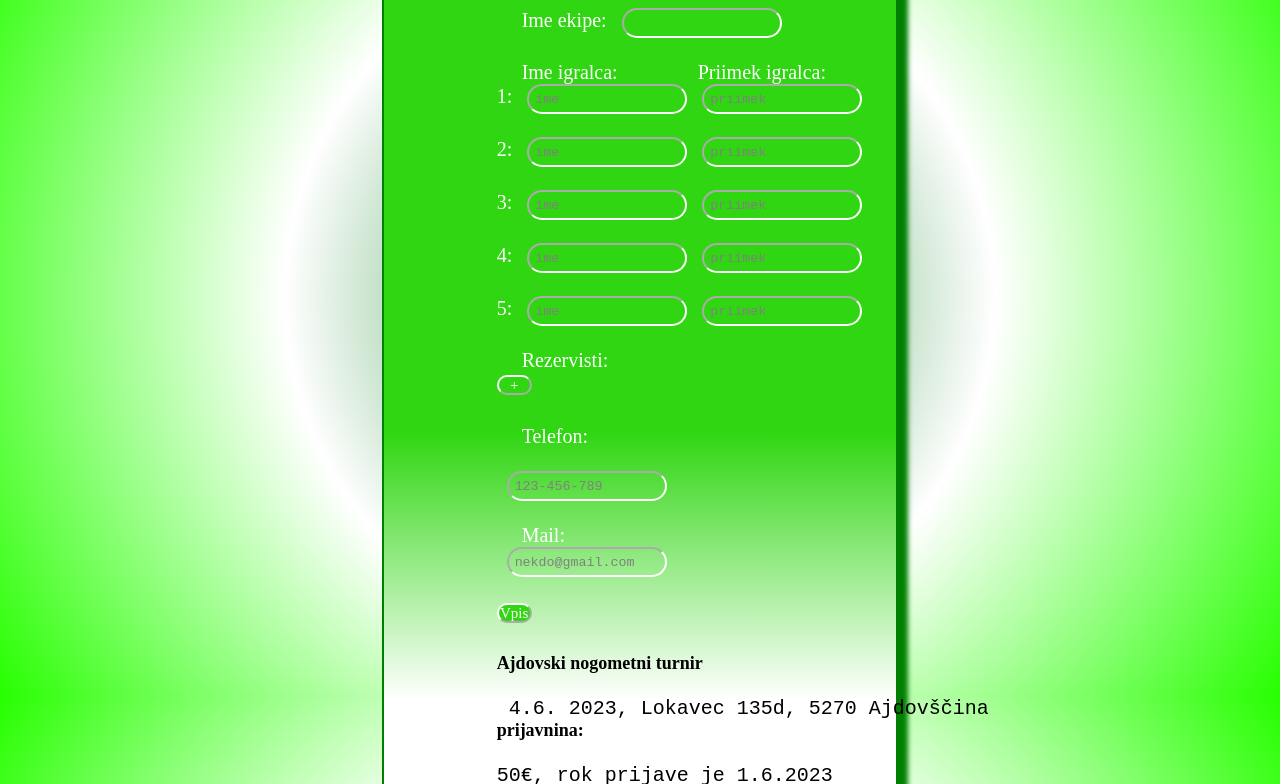
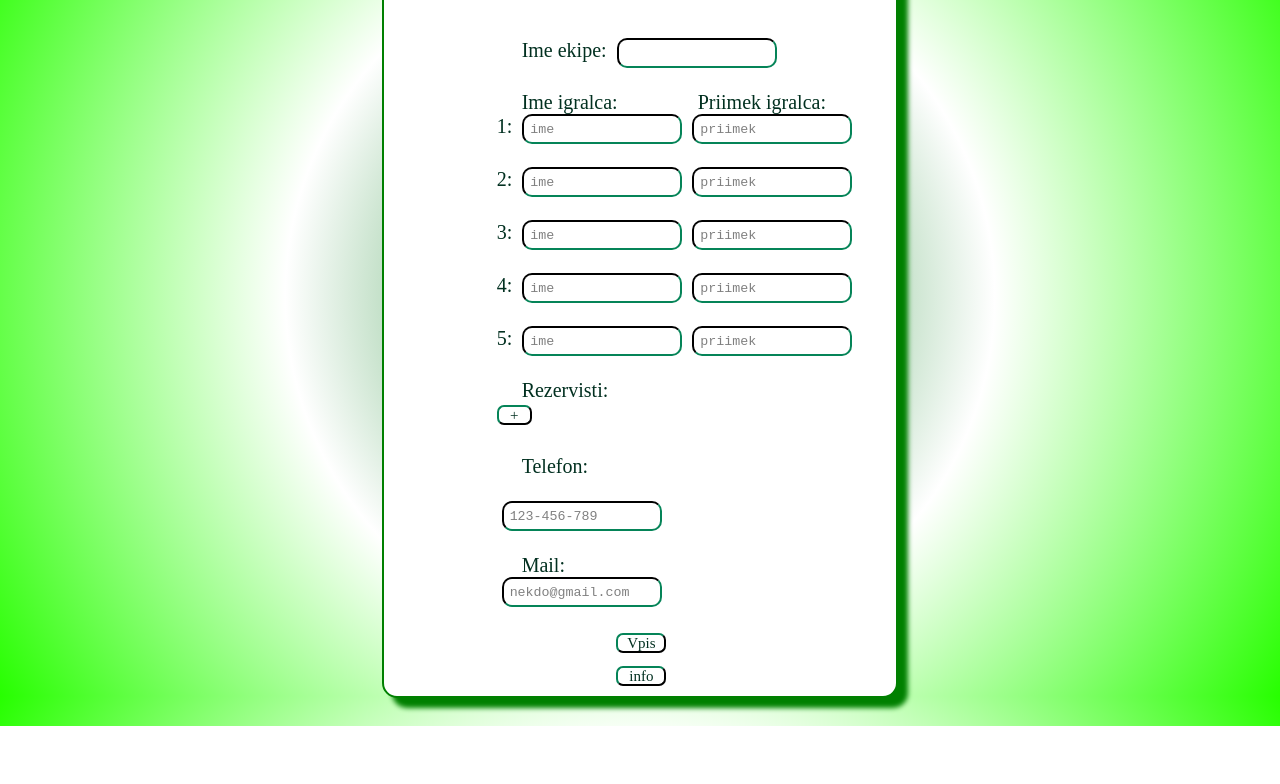
Before and after one commit to suligoja/obrazec-nogometni-turnir, a plain HTML site: page nal5/index.html in a window 1280 px wide. Shown: the part 104-888 px from the top of the page. After the commit the page ends 830 px from the top, so only its background shows below. Drawn offline with Linux system fonts and the light colour scheme; some packages are replaced by stand-ins of ours; a script that the page names is missing.

Commit message:
Add files via upload

```diff
--- a/nal5/index.html
+++ b/nal5/index.html
@@ -1,7 +1,7 @@
 <!DOCTYPE html>
 <html>
 <head>
-
+<meta charset="UTF-8">
 <title>Prijava na nogometni turnir</title>
 <link rel="icon" type="image/png" href="img/bicycle.png">
 <link rel="stylesheet" type="text/css" href="style.css">
@@ -18,24 +18,24 @@
 <h1>Prijavnica na turnir</h1><br>
 <div class="centered-div">
 <label class="tg">Ime ekipe:</label>
-<input type="text"><br><br>
+<input type="text" required><br><br>
 <label class="tg">Ime igralca:</label>
 <label class="tf">Priimek igralca:</label><br>
 <label for="vizitka">1:</label>
-<input type="text"  placeholder="ime">
-<input type="text"  placeholder="priimek"><br><br>
+<input type="text"  placeholder="ime" required>
+<input type="text"  placeholder="priimek" required><br><br>
 <label>2:</label>
-<input type="text"  placeholder="ime">
-<input type="text"  placeholder="priimek"><br><br>
+<input type="text"  placeholder="ime" required>
+<input type="text"  placeholder="priimek" required><br><br>
 <label>3:</label>
-<input type="text"  placeholder="ime">
-<input type="text"  placeholder="priimek"><br><br>
+<input type="text"  placeholder="ime" required>
+<input type="text"  placeholder="priimek" required><br><br>
 <label>4:</label>
-<input type="text"  placeholder="ime">
-<input type="text"  placeholder="priimek"><br><br>
+<input type="text"  placeholder="ime" required>
+<input type="text"  placeholder="priimek" required><br><br>
 <label>5:</label>
-<input type="text"  placeholder="ime">
-<input type="text"  placeholder="priimek"><br><br>
+<input type="text"  placeholder="ime" required>
+<input type="text"  placeholder="priimek" required><br><br>
 <label class="tg">Rezervisti:</label><br>
 <button type="button" id="add-button"  class="round-button">+</button><br>
 <div id="input-container">
@@ -52,21 +52,10 @@
     <input type="email" placeholder="nekdo@gmail.com" id="mail" pattern="[a-zA-Z0-9._%+-]+@[a-zA-Z0-9.-]+\.[a-zA-Z]{2,4}" required><br><br>
 </form>
 
-<button type="submit" id="submitButton" class="round-button">Vpis</button>
+<button type="submit" id="submitButton" class="round-button">Vpis</button><br>
 
 
-</div>
-
-	<div class="centered-div">
-<pre><p class="p">Ajdovski nogometni turnir</p>
- 4.6. 2023, Lokavec 135d, 5270 Ajdovščina
-<p class="p">prijavnina:</p>
-50€, rok prijave je 1.6.2023
-<p class="p">informacije:</p>
-041 478 388<br>
-lokavec@ks-ajdovscina.si<br>
-organizator turnirja:
-<p class="p">Krajevna skupnost Lokavec.</p></pre>
+<button type="submit" id="info">info</button>
 </div>
 </div>
 
--- a/nal5/script.js
+++ b/nal5/script.js
@@ -78,3 +78,21 @@ document.addEventListener("DOMContentLoaded", function() {
             timer: 5500
         });
     });
+
+
+
+      document.getElementById("info").addEventListener("click", function () {
+		  event.preventDefault();
+    Swal.fire({
+        title: 'Ajdovski nogometni turnir:',
+        html: '4.6. 2023, Lokavec 135d, 5270 Ajdovščina,<br> prijavnina: 50€,<br>rok prijave je 1.6.2023<br>Informacije: 041 478 388<br>Email: lokavec@ks-ajdovscina.si<br>Organizator turnirja: Krajevna skupnost Lokavec.',
+        icon: 'info',
+        confirmButtonText: 'OK'
+    });
+	//sweet alert barve
+	Swal.getPopup().style.backgroundColor = 'rgb(235, 252, 235)';
+    Swal.getTitle().style.color = 'rgb(2, 48, 32)';
+    Swal.getContent().style.color = 'rgb(2, 48, 32)';
+    Swal.getConfirmButton().style.backgroundColor = 'green';
+    Swal.getConfirmButton().style.color = 'white';
+});
--- a/nal5/style.css
+++ b/nal5/style.css
@@ -14,15 +14,14 @@ background: radial-gradient(circle, rgba(40,145,58,1) 0%, rgba(255,255,255,1) 47
 }
 
 .div{
-	margin-top:30px;
   width: 40%;
   font-size: 20px;
   margin:0 auto;
+  margin-top:30px;
   border: 2px solid green;
    box-shadow: 10px 10px 5px green;
-   border-radius: 3%;
-   background: rgb(48,214,18);
-background: linear-gradient(180deg, rgba(48,214,18,1) 50%, rgba(255,255,255,1) 75%);
+   border-radius: 15px;
+   background-color: white;
 }
 input::placeholder {
     color: gray;
@@ -31,7 +30,7 @@ input::placeholder {
 }
 h1{
 	text-align:center;
-	color:white;
+	color:rgb(2, 48, 32);
 	margin-top:10px;
 }
 .tf{/*priimek igralca*/
@@ -53,43 +52,45 @@ h1{
 label {
   display: inline;
   width: 10px;
-  color:white;
+  color:rgb(2, 48, 32);
 }
 
 input {
-  margin-left: 10px;
+  margin-left: 5px;
   background-color:transparent;
-  color:white;
+  color:rgb(2, 48, 32);
   line-height:3px;
    width: 150px;
    height: 20px;
-   border-radius: 20px;
-   border-color:white;
+   border-radius: 10px;
+   border-color:rgb(2, 48, 32);
    padding:3px;
    font-family:display;
+
 }
 input:hover {
-  background-color: #ffffff;
-  color:black;
-  border-color:green;
+  background-color: green;
+  color:white;
   font-family:display;
+  box-shadow: 3px 5px 3px black;
 }
 
 .round-button{
-border-radius: 30px;
+border-radius: 7px;
 width: 35px;
   height: 20px;
   font-size: 15px;
   font-family: "cursive";
-  color:white;
-  background-color:rgba(48,214,18,1);
-  border-color:white;
+  color:rgb(2, 48, 32);
+  background-color:white;
+  border-color:rgb(2, 48, 32);
  }
 .round-button:hover {
-  background-color: #ffffff;
-  color:green;
+  background-color: green;
+  color:white;
   font-family: "cursive";
-  border-color:green;
+  border-color:rgb(2, 48, 32);
+  box-shadow: 1px 5px 3px black;
 }
 #input-container{/*prikaz ko dodas z + gumbom */
   margin: auto;
@@ -99,3 +100,28 @@ width: 35px;
 	margin-left: 22%;
 	margin-top:30px;
 }
+#submitButton{
+	margin-bottom:10px;
+	margin-left: 30%;
+	width: 50px;
+}
+#info{
+	border: solid black 1 px;
+	margin-bottom:10px;
+	margin-left: 30%;
+border-radius: 7px;
+width: 50px;
+  height: 20px;
+  font-size: 15px;
+  font-family: "cursive";
+  color:rgb(2, 48, 32);
+  background-color:white;
+  border-color:rgb(2, 48, 32);
+ }
+#info:hover {
+  background-color: green;
+  color:white;
+  font-family: "cursive";
+  border-color:rgb(2, 48, 32);
+   box-shadow: 1px 5px 3px black;
+}
```
